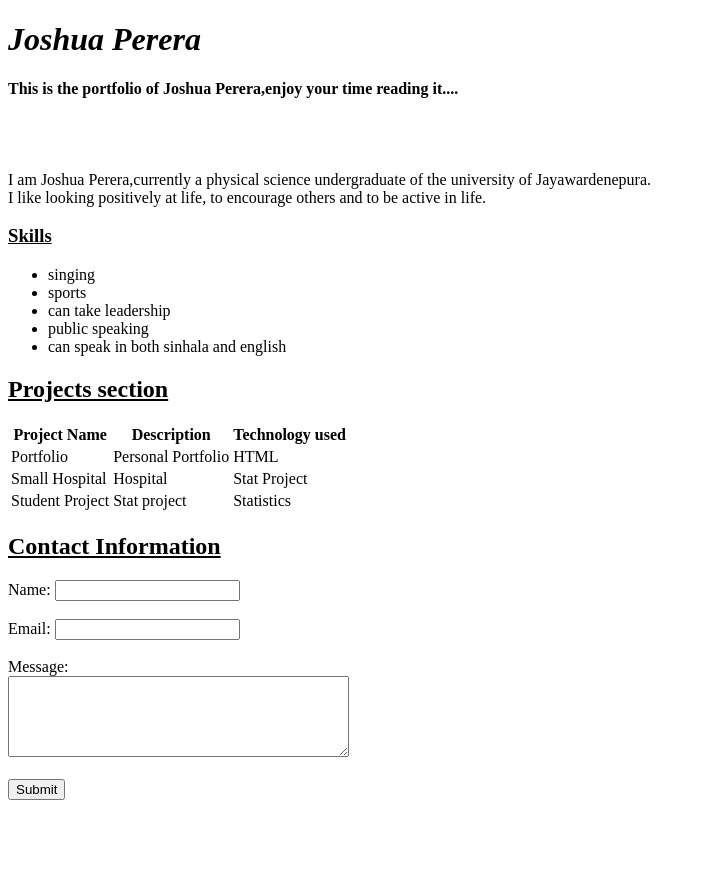
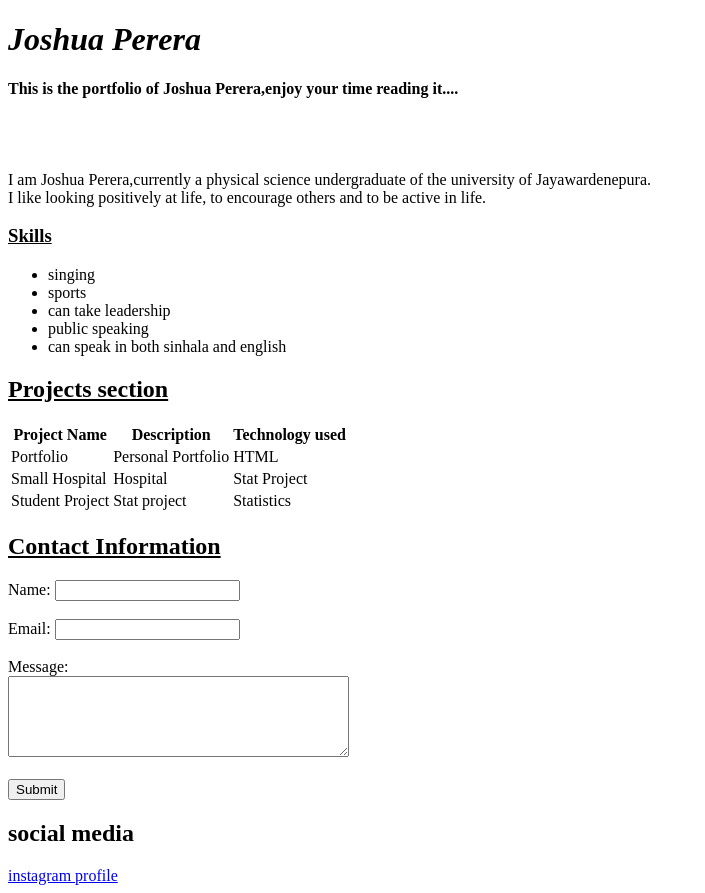
Before and after one commit to joshuaperera08/activity-02, a plain HTML site: page portfolio.html in a window 1280 px wide. Shown: the whole page, without its empty margins (0-705 px from the left). Before the commit the page ends 808 px from the top, so only its background shows below. Drawn offline with Linux system fonts and the light colour scheme.

Commit message:
final final commit

```diff
--- a/portfolio.html
+++ b/portfolio.html
@@ -69,6 +69,10 @@
 </form>
 
     </body>
+    <footer>
+        <h2>social media</h2>
+        <a href="https://www.instagram.com/joshuaperera08?stkn=eWgyNHlhOGNmMHZl&utm_source=qr">instagram profile</a>
+    </footer>
 
 
 </html>
```
